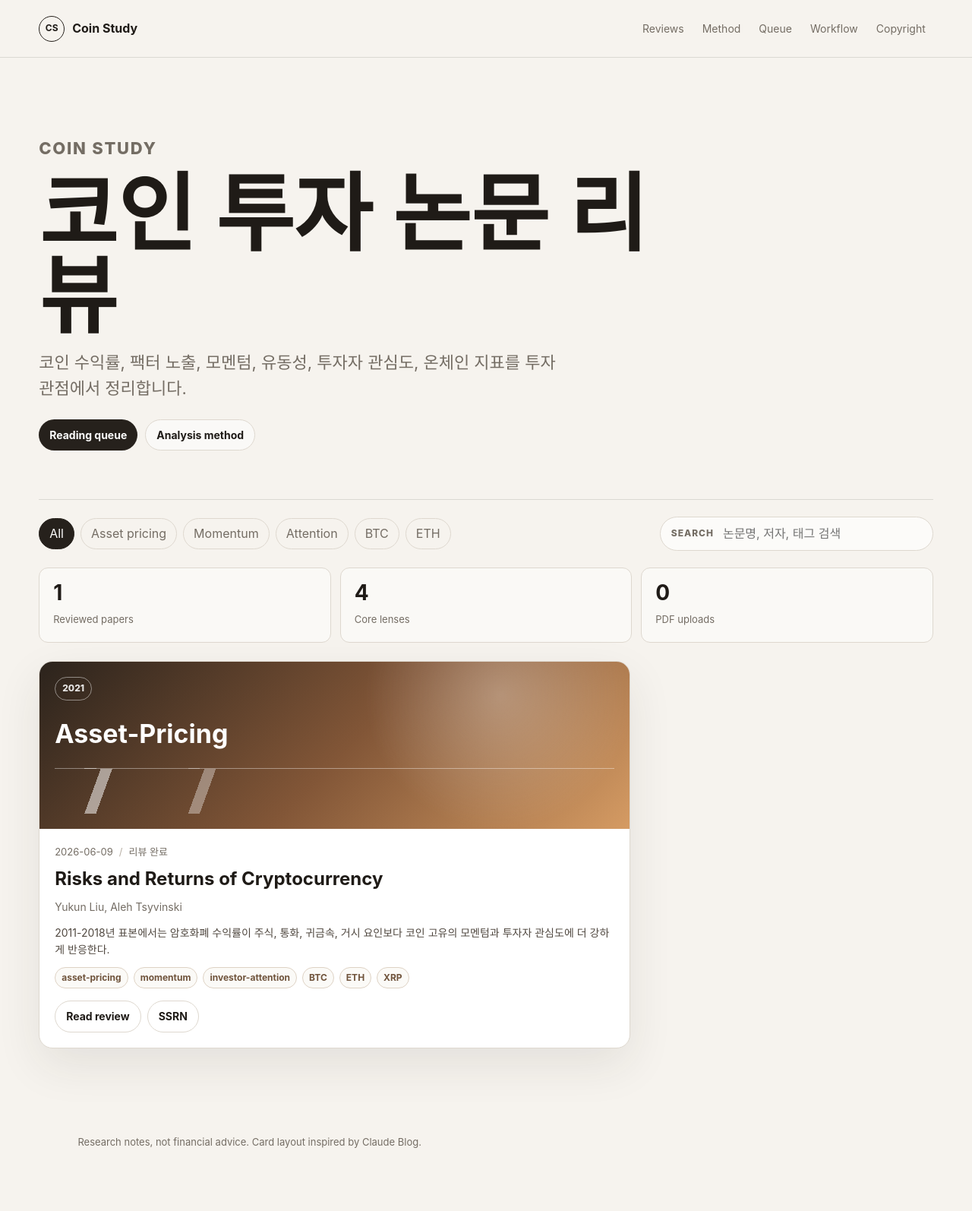
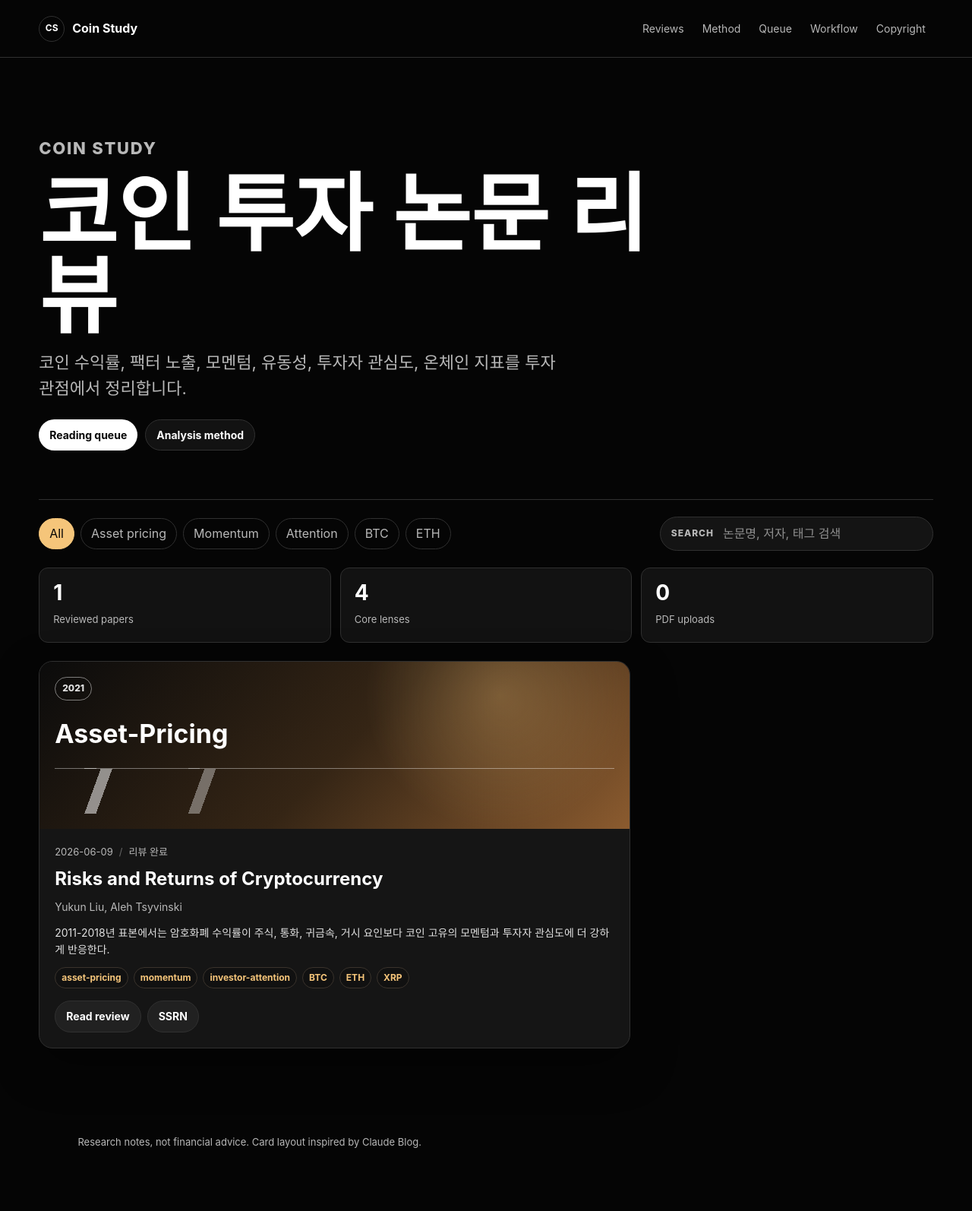
Before and after one commit to kcw8335/kcw8335.github.io, a Jekyll site: the page built from index.md, in a window 1280 px wide. Shown: the whole page at 76% size. Built offline with Jekyll 4.4.1, drawn with Linux system fonts in a browser that asks for light colours.

Commit message:
Switch site to dark theme

```diff
--- a/assets/css/site.css
+++ b/assets/css/site.css
@@ -1,17 +1,17 @@
 :root {
-  color-scheme: light;
-  --bg: #f6f3ee;
-  --paper: #fbfaf7;
-  --card: #ffffff;
-  --text: #1f1b17;
-  --muted: #746d64;
-  --line: #ded8cf;
-  --ink: #26211c;
-  --accent: #8a5a36;
-  --accent-soft: #efe4d5;
-  --sage: #566d5e;
-  --clay: #c76f45;
-  --shadow: 0 22px 60px rgba(47, 39, 31, 0.09);
+  color-scheme: dark;
+  --bg: #050505;
+  --paper: #111111;
+  --card: #151515;
+  --text: #ffffff;
+  --muted: #b8b8b8;
+  --line: #303030;
+  --ink: #ffffff;
+  --accent: #f5c57a;
+  --accent-soft: #292018;
+  --sage: #95d8b2;
+  --clay: #f39a6a;
+  --shadow: 0 22px 60px rgba(0, 0, 0, 0.42);
 }
 
 * {
@@ -52,7 +52,7 @@ input {
   justify-content: space-between;
   gap: 24px;
   padding: 18px clamp(18px, 4vw, 56px);
-  border-bottom: 1px solid rgba(31, 27, 23, 0.12);
+  border-bottom: 1px solid var(--line);
 }
 
 .brand {
@@ -67,7 +67,7 @@ input {
   height: 34px;
   display: grid;
   place-items: center;
-  border: 1px solid var(--ink);
+  border: 1px solid var(--line);
   border-radius: 999px;
   font-size: 12px;
 }
@@ -89,7 +89,7 @@ input {
 
 .site-nav a:hover {
   background: var(--accent-soft);
-  color: var(--text);
+  color: var(--accent);
 }
 
 main {
@@ -100,7 +100,7 @@ main {
   display: grid;
   gap: 16px;
   padding: clamp(48px, 8vw, 112px) 0 clamp(34px, 5vw, 64px);
-  border-bottom: 1px solid rgba(31, 27, 23, 0.12);
+  border-bottom: 1px solid var(--line);
 }
 
 .eyebrow {
@@ -149,19 +149,19 @@ main {
 }
 
 .primary-link {
-  background: var(--ink);
-  color: #fff;
+  background: var(--text);
+  color: #050505;
 }
 
 .primary-link:hover {
-  color: #fff;
+  color: #050505;
   background: var(--accent);
 }
 
 .secondary-link,
 .card-links a {
   border: 1px solid var(--line);
-  background: rgba(255, 255, 255, 0.54);
+  background: rgba(255, 255, 255, 0.05);
 }
 
 .blog-controls {
@@ -190,9 +190,9 @@ main {
 
 .tab-pill:hover,
 .tab-pill.is-active {
-  border-color: var(--ink);
-  background: var(--ink);
-  color: #fff;
+  border-color: var(--accent);
+  background: var(--accent);
+  color: #050505;
 }
 
 .search-control {
@@ -202,7 +202,7 @@ main {
   gap: 10px;
   border: 1px solid var(--line);
   border-radius: 999px;
-  background: rgba(255, 255, 255, 0.68);
+  background: rgba(255, 255, 255, 0.06);
   padding: 8px 14px;
 }
 
@@ -223,6 +223,10 @@ main {
   color: var(--text);
 }
 
+.search-control input::placeholder {
+  color: #8f8f8f;
+}
+
 .stats-row {
   display: grid;
   grid-template-columns: repeat(3, minmax(0, 1fr));
@@ -235,7 +239,7 @@ main {
   padding: 18px;
   border: 1px solid var(--line);
   border-radius: 12px;
-  background: rgba(255, 255, 255, 0.45);
+  background: rgba(255, 255, 255, 0.05);
 }
 
 .stats-row strong {
@@ -282,8 +286,8 @@ main {
   padding: 20px;
   color: #fff;
   background:
-    radial-gradient(circle at 78% 20%, rgba(255, 255, 255, 0.28), transparent 28%),
-    linear-gradient(135deg, #2b231c 0%, #825637 52%, #d59b63 100%);
+    radial-gradient(circle at 78% 20%, rgba(245, 197, 122, 0.28), transparent 28%),
+    linear-gradient(135deg, #0b0b0b 0%, #352515 52%, #8b5b2f 100%);
 }
 
 .card-visual strong {
@@ -329,7 +333,7 @@ main {
 .card-meta span::before {
   content: "/";
   margin-right: 8px;
-  color: #b8afa5;
+  color: #666;
 }
 
 .paper-card h2 {
@@ -347,7 +351,7 @@ main {
 }
 
 .card-excerpt {
-  color: #514941;
+  color: #e0e0e0;
 }
 
 .tag-row {
@@ -360,10 +364,10 @@ main {
   display: inline-flex;
   min-height: 26px;
   align-items: center;
-  border: 1px solid #ded2c4;
+  border: 1px solid #3a332c;
   border-radius: 999px;
   background: var(--paper);
-  color: #6f533b;
+  color: var(--accent);
   padding: 4px 8px;
   font-size: 12px;
   font-weight: 700;
@@ -431,7 +435,7 @@ main {
   border: 1px solid var(--line);
   border-radius: 999px;
   padding: 7px 12px;
-  background: #fff;
+  background: rgba(255, 255, 255, 0.05);
   font-weight: 700;
   font-size: 14px;
 }
@@ -439,12 +443,12 @@ main {
 .takeaway {
   margin: 24px 0;
   border-left: 4px solid var(--accent);
-  background: rgba(255, 255, 255, 0.58);
+  background: rgba(255, 255, 255, 0.05);
   padding: 16px 18px;
 }
 
 .content {
-  color: #372f28;
+  color: #f3f3f3;
 }
 
 main > h1,
@@ -472,7 +476,7 @@ main > p,
 main li,
 .content p,
 .content li {
-  color: #514941;
+  color: #e0e0e0;
 }
 
 .content a {
@@ -485,7 +489,7 @@ main table {
   width: 100%;
   border-collapse: collapse;
   margin: 18px 0;
-  background: #fff;
+  background: var(--card);
 }
 
 .content th,
@@ -508,7 +512,7 @@ main td {
 .framework-item {
   border: 1px solid var(--line);
   border-radius: 14px;
-  background: rgba(255, 255, 255, 0.58);
+  background: rgba(255, 255, 255, 0.05);
   padding: 16px;
 }
 
```
